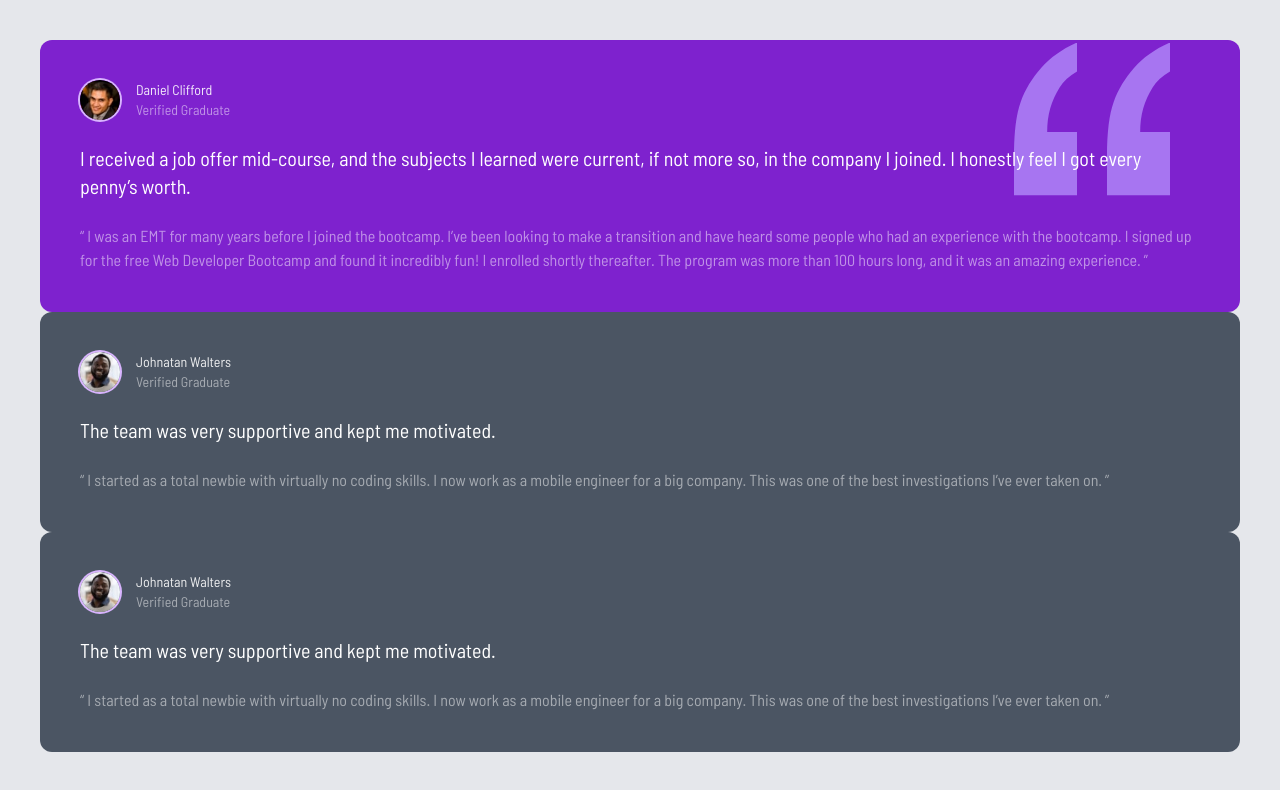
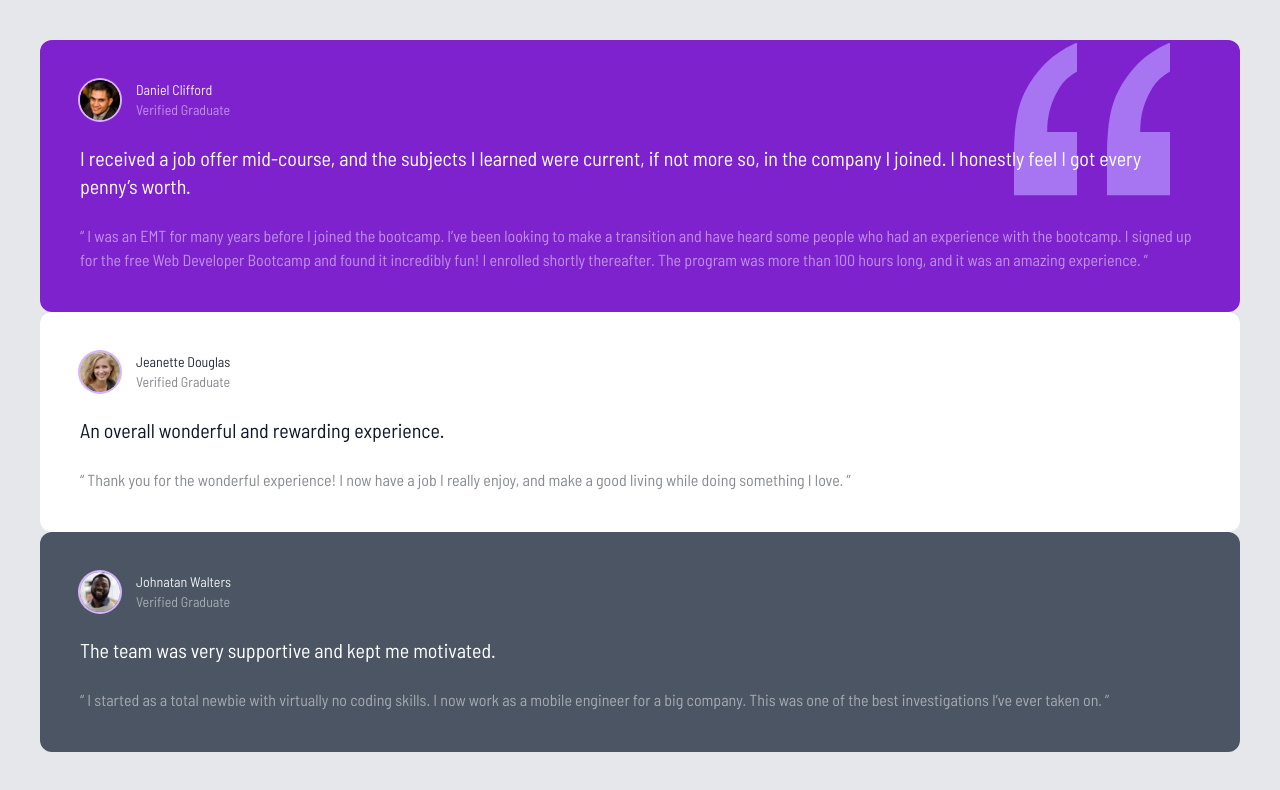
Before and after one commit to Soulbolt/testimonial-grid, a website: page index.html in a window 1280 px wide. Drawn offline with Linux system fonts and the light colour scheme.

```diff
--- a/index.html
+++ b/index.html
@@ -56,29 +56,28 @@
         </div>
 
         <!-- Box 2 -->
-        <div class="p-10 rounded-xl bg-gray-600">
+        <div class="p-10 rounded-xl text-gray-900 bg-white">
           <!-- Box Header -->
           <div class="flex space-x-4">
             <img
-              src="images/image-jonathan.jpg"
+              src="images/image-jeanette.jpg"
               alt=""
               class="w-10 h-10 rounded-full ring-2 ring-purple-300"
             />
             <div class="text-sm">
-              <h4 class="opacity-90">Johnatan Walters</h4>
+              <h4 class="opacity-90">Jeanette Douglas</h4>
               <p class="opacity-50">Verified Graduate</p>
             </div>
           </div>
 
           <!-- Large Text -->
           <p class="mt-6 text-xl">
-            The team was very supportive and kept me motivated.
+            An overall wonderful and rewarding experience.
           </p>
           <!-- Small Text -->
           <p class="mt-6 opacity-50">
-            “ I started as a total newbie with virtually no coding skills. I now
-            work as a mobile engineer for a big company. This was one of the
-            best investigations I’ve ever taken on. ”
+            “ Thank you for the wonderful experience! I now have a job I really
+            enjoy, and make a good living while doing something I love. ”
           </p>
         </div>
 
```
